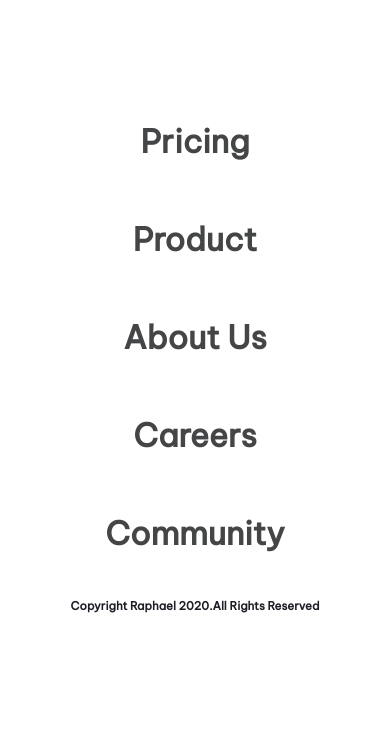
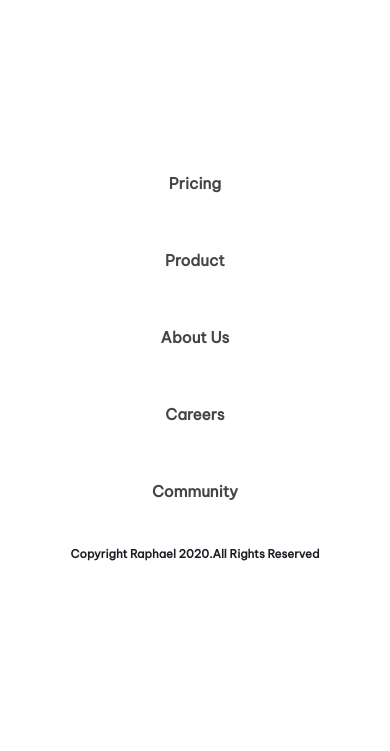
Before and after one commit to penieltalents/Manage-Landing-Page, a plain HTML site: page index.html in a window 390 px wide. Both pictures are taken after a click on the picture 346 px from the left and 55 px from the top of the page. Shown: the part 93-844 px from the top of the page. Drawn offline with Linux system fonts and the light colour scheme.

Commit message:
a commit

```diff
--- a/style.css
+++ b/style.css
@@ -1274,6 +1274,10 @@ footer a {
         align-items: center;
     }
 
+    .side_nav_container ul a li {
+        font-size: 1.2em !important;
+    }
+
 }
 
 @media all and (max-width: 467px) {
```
